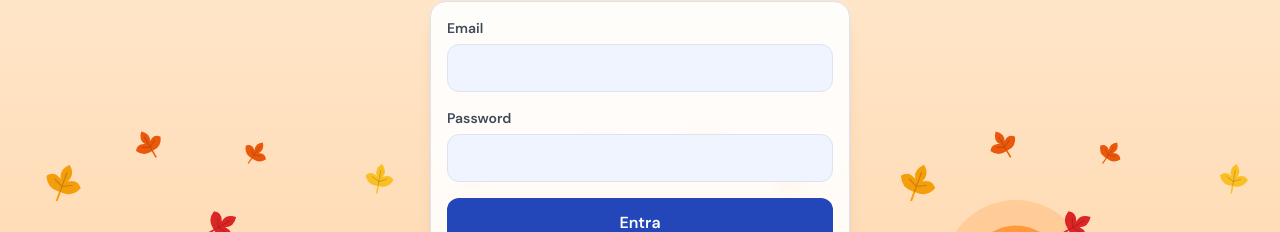
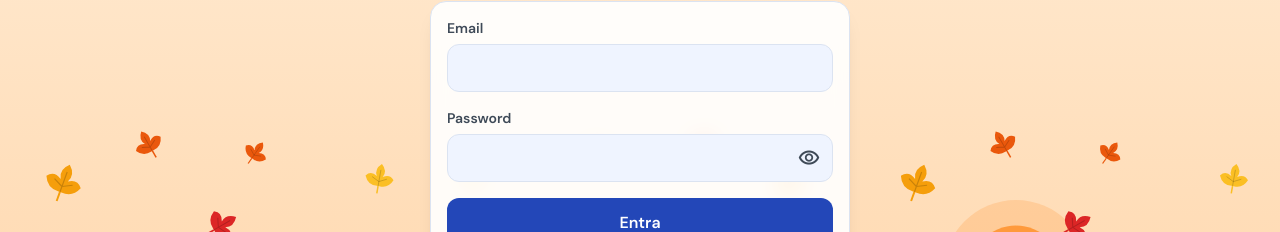
Before and after one commit to Valelearn1/SplitTrip, a React (Vite) app in the folder FE/: page /login in a window 1280 px wide. Shown: the part 254-486 px from the top of the page. Built offline with nearby package versions, Linux system fonts and the light colour scheme.

Commit message:
feat(fe): occhiolino per mostrare e nascondere la password

```diff
--- a/FE/src/features/auth/LoginPage.tsx
+++ b/FE/src/features/auth/LoginPage.tsx
@@ -4,6 +4,7 @@ import { useForm } from 'react-hook-form'
 import { Link, useLocation, useNavigate, useSearchParams } from 'react-router'
 import { Button } from '../../shared/ui/Button'
 import { Field } from '../../shared/ui/Field'
+import { PasswordField } from '../../shared/ui/PasswordField'
 import { FormError } from '../../shared/ui/FormError'
 import { Logo } from '../../shared/ui/Logo'
 import { authApi } from './authApi'
@@ -37,7 +38,7 @@ export function LoginPage() {
       </div>
       <form className="card" onSubmit={handleSubmit((values) => mutation.mutate(values))} noValidate>
         <Field label="Email" type="email" autoComplete="email" inputMode="email" error={errors.email?.message} {...register('email')} />
-        <Field label="Password" type="password" autoComplete="current-password" error={errors.password?.message} {...register('password')} />
+        <PasswordField label="Password" autoComplete="current-password" error={errors.password?.message} {...register('password')} />
         <FormError error={mutation.error} />
         <Button type="submit" loading={mutation.isPending}>Entra</Button>
       </form>
--- a/FE/src/features/auth/RegisterPage.tsx
+++ b/FE/src/features/auth/RegisterPage.tsx
@@ -5,6 +5,7 @@ import { Link, useLocation, useNavigate } from 'react-router'
 import { ApiError } from '../../shared/api/client'
 import { Button } from '../../shared/ui/Button'
 import { Field } from '../../shared/ui/Field'
+import { PasswordField } from '../../shared/ui/PasswordField'
 import { FormError } from '../../shared/ui/FormError'
 import { Logo } from '../../shared/ui/Logo'
 import { authApi } from './authApi'
@@ -41,7 +42,7 @@ export function RegisterPage() {
       <form className="card" onSubmit={handleSubmit((values) => mutation.mutate(values))} noValidate>
         <Field label="Nome" autoComplete="name" placeholder="Come ti chiamano gli amici" error={errors.displayName?.message} {...register('displayName')} />
         <Field label="Email" type="email" autoComplete="email" inputMode="email" error={errors.email?.message} {...register('email')} />
-        <Field label="Password" type="password" autoComplete="new-password" placeholder="Almeno 8 caratteri, una lettera e una cifra" error={errors.password?.message} {...register('password')} />
+        <PasswordField label="Password" autoComplete="new-password" placeholder="Almeno 8 caratteri, una lettera e una cifra" error={errors.password?.message} {...register('password')} />
         <FormError error={mutation.error} />
         <Button type="submit" loading={mutation.isPending}>Registrati</Button>
       </form>
--- a/FE/src/features/profile/PasswordSection.tsx
+++ b/FE/src/features/profile/PasswordSection.tsx
@@ -4,7 +4,7 @@ import { useForm } from 'react-hook-form'
 import { z } from 'zod'
 import { ApiError } from '../../shared/api/client'
 import { Button } from '../../shared/ui/Button'
-import { Field } from '../../shared/ui/Field'
+import { PasswordField } from '../../shared/ui/PasswordField'
 import { FormError } from '../../shared/ui/FormError'
 import { registerSchema } from '../auth/authSchemas'
 import { profileApi } from './profileApi'
@@ -31,9 +31,9 @@ export function PasswordSection() {
   const fieldErrors = change.error instanceof ApiError && change.error.errors.length > 0
   return (
     <form noValidate className="stack" onSubmit={handleSubmit((v) => change.mutate({ currentPassword: v.currentPassword, newPassword: v.newPassword }))}>
-      <Field label="Password attuale" type="password" autoComplete="current-password" error={errors.currentPassword?.message} {...register('currentPassword')} />
-      <Field label="Nuova password" type="password" autoComplete="new-password" error={errors.newPassword?.message} {...register('newPassword')} />
-      <Field label="Conferma la nuova password" type="password" autoComplete="new-password" error={errors.confirm?.message} {...register('confirm')} />
+      <PasswordField label="Password attuale" autoComplete="current-password" error={errors.currentPassword?.message} {...register('currentPassword')} />
+      <PasswordField label="Nuova password" autoComplete="new-password" error={errors.newPassword?.message} {...register('newPassword')} />
+      <PasswordField label="Conferma la nuova password" autoComplete="new-password" error={errors.confirm?.message} {...register('confirm')} />
       <p className="muted hint">Almeno 8 caratteri, con almeno una lettera e una cifra.</p>
       {!fieldErrors && <FormError error={change.error} />}
       {change.isSuccess && <p role="status" className="money-positive">Password cambiata</p>}
--- a/FE/src/index.css
+++ b/FE/src/index.css
@@ -277,6 +277,11 @@ fieldset.field.card { padding: var(--space-4); }
 .input-wrap { position: relative; }
 .input-wrap .suffix { position: absolute; right: 16px; top: 50%; transform: translateY(-50%); font-size: 1.5rem; font-weight: 700; color: var(--accent); pointer-events: none; }
 .input-wrap .amount-input { padding-right: 56px; }
+/* occhiolino della password: 44 px dentro il campo, a destra */
+.input-wrap .password-input { padding-right: 52px; }
+.eye-btn { position: absolute; right: 2px; top: 50%; transform: translateY(-50%); width: 44px; height: 44px; display: inline-grid; place-items: center; border: 0; border-radius: 10px; background: none; color: var(--ink-2); cursor: pointer; }
+.eye-btn:hover { background: var(--surface-1); }
+.eye-btn:focus-visible { outline: 3px solid var(--accent); outline-offset: -3px; }
 .btn .echo { font-weight: 500; opacity: 0.85; }
 
 /* ===== Balances ===== */
--- /dev/null
+++ b/FE/src/shared/ui/PasswordField.tsx
@@ -0,0 +1,25 @@
+import { useId, useState, type InputHTMLAttributes } from 'react'
+import { Icon } from './Icon'
+
+type Props = Omit<InputHTMLAttributes<HTMLInputElement>, 'type'> & { label: string; error?: string }
+
+/** Campo password con l'occhiolino: mostra o nasconde quello che si scrive (utile al telefono). */
+export function PasswordField({ label, error, id, ...input }: Props) {
+  const autoId = useId()
+  const inputId = id ?? autoId
+  const [shown, setShown] = useState(false)
+  return (
+    <div className="field">
+      <label htmlFor={inputId}>{label}</label>
+      <div className="input-wrap">
+        <input id={inputId} type={shown ? 'text' : 'password'} className="password-input" aria-invalid={error ? true : undefined}
+          aria-describedby={error ? `${inputId}-err` : undefined} {...input} />
+        <button type="button" className="eye-btn" aria-controls={inputId} aria-pressed={shown}
+          aria-label={shown ? 'Nascondi password' : 'Mostra password'} onClick={() => setShown((s) => !s)}>
+          <Icon name={shown ? 'visibility_off' : 'visibility'} />
+        </button>
+      </div>
+      {error && <p id={`${inputId}-err`} className="field-error">{error}</p>}
+    </div>
+  )
+}
```
Also changed, not shown: 1 other file (tests, documents, lock files or other folders).
